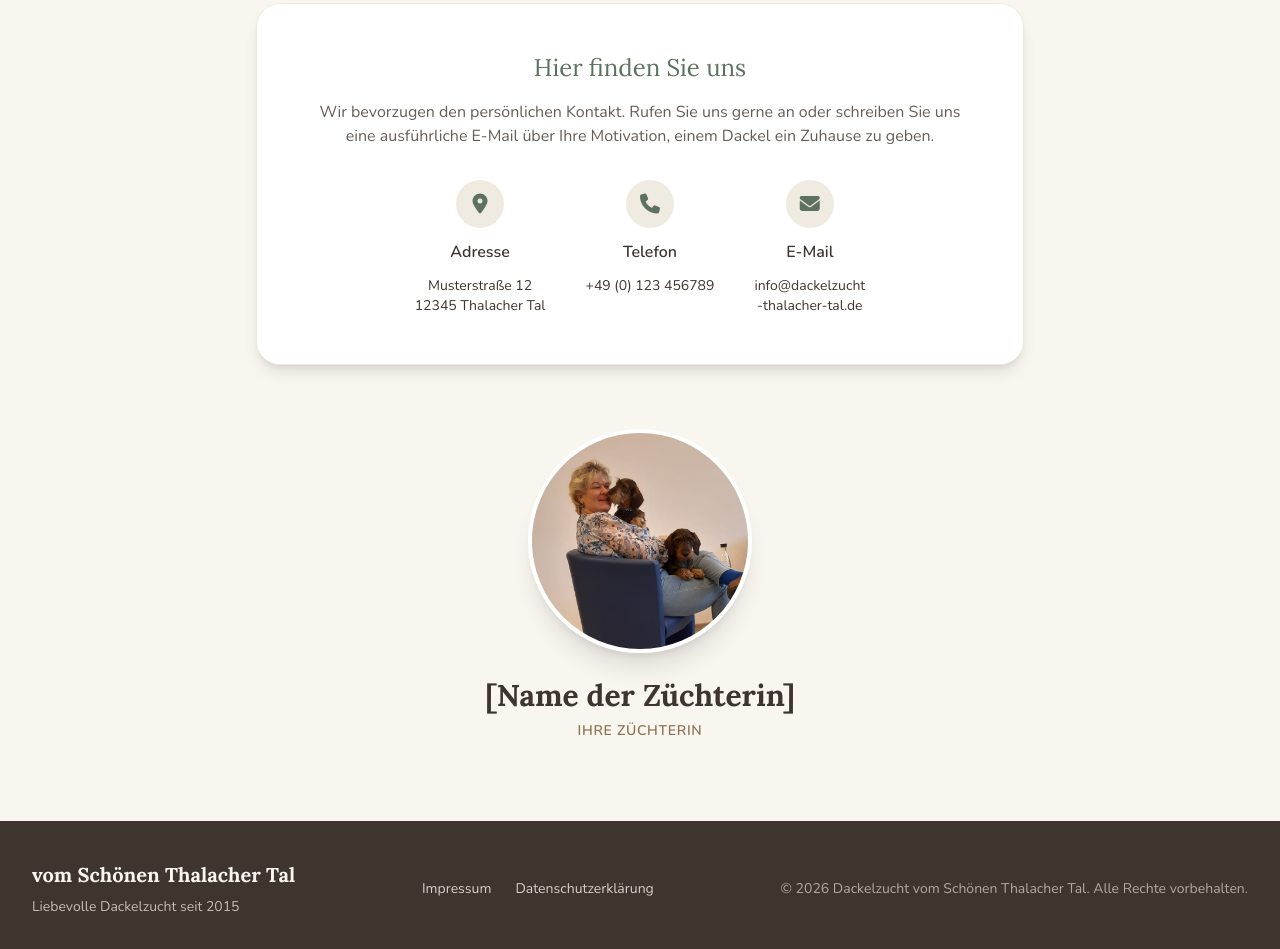
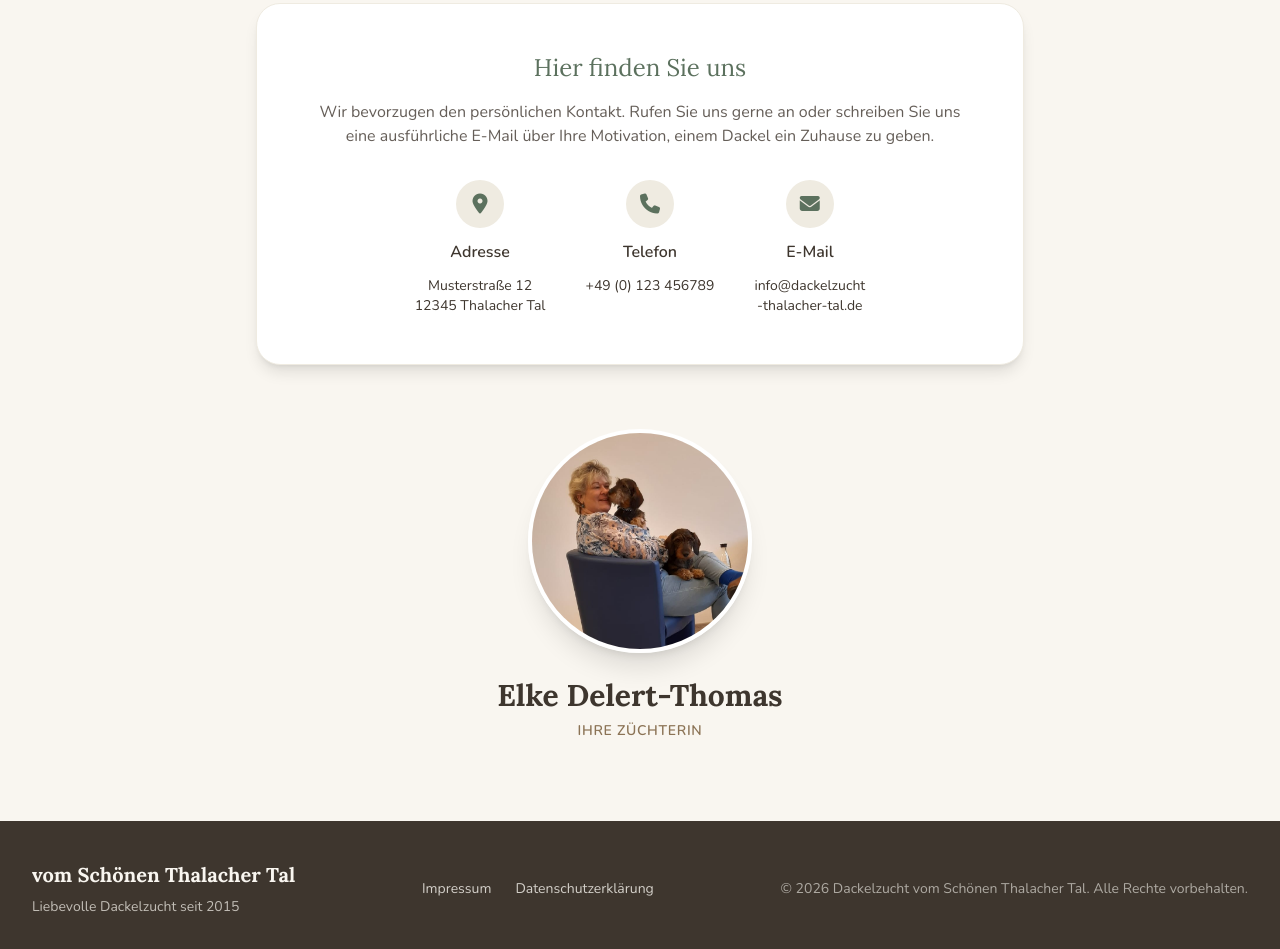
Before and after one commit to tobsenthomas2/Website_ThalacherTal, a plain HTML site: page index.html in a window 1280 px wide. Shown: the part 4535-5484 px from the top of the page. Drawn offline with nearby package versions, Linux system fonts and the light colour scheme.

Commit message:
Update breeder name in index.html

```diff
--- a/index.html
+++ b/index.html
@@ -397,7 +397,7 @@
             <!-- Züchterin Profil -->
             <div class="mt-16 flex flex-col items-center justify-center text-center">
                 <img src="Fotos/Bild_mit_Zuechterin.jpg" alt="Ihre Züchterin" class="w-48 h-48 sm:w-56 sm:h-56 object-cover rounded-full shadow-xl border-4 border-white mb-6">
-                <h3 class="font-serif text-3xl text-earth-dark font-bold">[Name der Züchterin]</h3>
+                <h3 class="font-serif text-3xl text-earth-dark font-bold">Elke Delert-Thomas</h3>
                 <p class="text-earth-medium uppercase tracking-wider text-sm font-semibold mt-2">Ihre Züchterin</p>
             </div>
 
```
